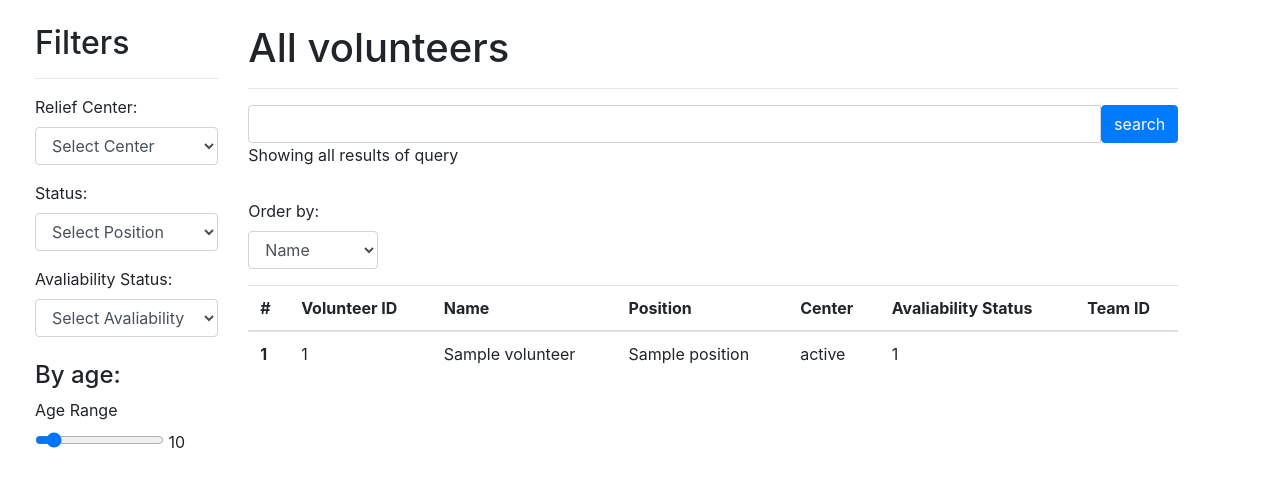
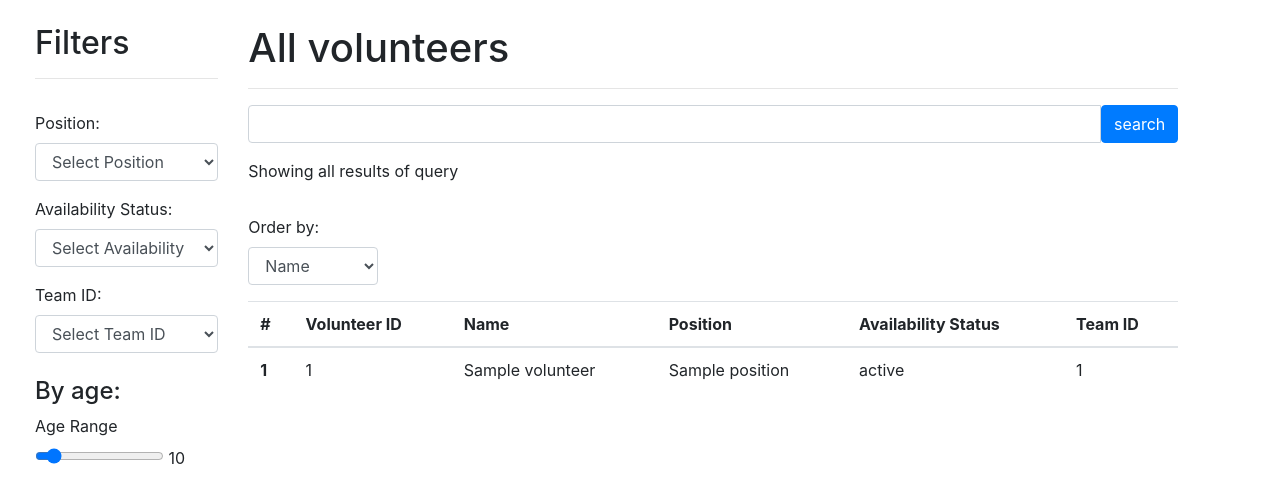
Before and after one commit to yxzuz/Flood-Relief-Center, a Django app: template flood_relief_center/templates/flood_relief_center/volunteers.html in a window 1280 px wide. Shown: the part 56-559 px from the top of the page. Run offline with Django 5.2, Linux system fonts and the light colour scheme; data comes from the database, SQL or seed files in the repository; tables that the repository leaves empty hold one stand-in row (values such as "Sample post"); the template is opened without the code that fills it: values that come from a table or form of the project are taken from there, most other values are stand-ins (such as "Sample title", 1, 10 or a date in 2020); some libraries are stand-ins or nearby versions.

Commit message:
volunteers

```diff
--- a/flood_relief_center/templates/flood_relief_center/relief_center_detail.html
+++ b/flood_relief_center/templates/flood_relief_center/relief_center_detail.html
@@ -41,10 +41,10 @@
                 <p>Donec id elit non mi porta gravida at eget metus. Fusce dapibus, tellus ac cursus commodo, tortor
                     mauris condimentum nibh, ut fermentum massa justo sit amet risus. Etiam porta sem malesuada magna
                     mollis euismod. Donec sed odio dui. </p>
-                <p><a class="btn btn-secondary" href="#" role="button">View details &raquo;</a></p>
+                <p><a class="btn btn-secondary"  href="{% url 'flood-relief-center:volunteers'%}" role="button">View details</a></p>
             </div>
             <div class="col-md-4">
-                <h2>Activities</h2>
+                <h2>Track Activities</h2>
                 <p>Donec sed odio dui. Cras justo odio, dapibus ac facilisis in, egestas eget quam. Vestibulum id ligula
                     porta felis euismod semper. Fusce dapibus, tellus ac cursus commodo, tortor mauris condimentum nibh,
                     ut fermentum massa justo sit amet risus.</p>
--- a/flood_relief_center/templates/flood_relief_center/volunteers.html
+++ b/flood_relief_center/templates/flood_relief_center/volunteers.html
@@ -1,19 +1,14 @@
 {% extends 'base.html' %}
-{% load static %}
+
 <head>
-
-
     <meta name="viewport" content="width=device-width, initial-scale=1">
     <link rel="stylesheet" href="https://maxcdn.bootstrapcdn.com/bootstrap/3.3.7/css/bootstrap.min.css">
     <script src="https://ajax.googleapis.com/ajax/libs/jquery/3.2.1/jquery.min.js"></script>
     <script src="https://maxcdn.bootstrapcdn.com/bootstrap/3.3.7/js/bootstrap.min.js"></script>
-
     <link href="https://cdnjs.cloudflare.com/ajax/libs/font-awesome/4.7.0/css/font-awesome.min.css" rel="stylesheet">
-
 </head>
 
-
-{% block title %} Victims {% endblock %}
+{% block title %} Volunteers {% endblock %}
 
 <body>
 {% block content %}
@@ -29,126 +24,88 @@
                                 <div class="col-md-2">
                                     <h2 class="grid-title"><i class="fa fa-filter"></i> Filters</h2>
                                     <hr>
-
-                <!-- BEGIN FILTER BY CATEGORY -->
-                <!-- <h4>By category:</h4>
-                <div class="checkbox">
-                  <label><input type="checkbox" class="icheck" name="name_search"> Name</label>
-                </div>
-                <div class="checkbox">
-                  <label><input type="checkbox" class="icheck"> Age</label>
-                </div>
-                <div class="checkbox">
-                  <label><input type="checkbox" class="icheck" name="address_search"> Address</label>
-                </div> -->
-
                                     <form method="GET" action=".">
                                         <div class="container" style="padding: 0%;">
-                    <label for="center">Relief Center:</label>
-                    <select id="center" name="selected_center" class="form-control">
-                        <!-- Null option at the top -->
-                        <option value="" disabled {% if not request.GET.selected_center %}selected{% endif %}>Select Center</option>
-                        {% for center in centers %}
-                            <option value="{ CenterID }" {% if center.id|stringformat:"s" == request.GET.selected_center %}selected{% endif %}>
-                                {{ center.name }}
-                            </option>
-                        {% endfor %}
-                    </select>
-
-                    <label for="position" class="mt-3">Status:</label>
+                                            <label for="position" class="mt-3">Position:</label>
                                             <select id="position" name="selected_position" class="form-control">
-                        <!-- Null option at the top -->
                                                 <option value="" selected disabled>Select Position</option>
-                        {% for value, label in current_position %}
+                                                {% for value, label in position %}
                                                     <option value="{{ value }}">{{ label }}</option>
                                                 {% endfor %}
                                             </select>
 
-
-                    <label for="avaliability_status" class="mt-3">Avaliability Status:</label>
-                    <select id="avaliability_status" name="selected_avaliability_status" class="form-control">
-                        <!-- Null option at the top -->
-                        <option value="" selected disabled>Select Avaliability Status</option>
-                        {% for value, label in avaliability_status %}
-                        <option value="{{ value }}">{{ label }}</option>
+                                            <label for="avaliability_status" class="mt-3">Availability Status:</label>
+                                            <select id="avaliability_status" name="selected_availability_status" class="form-control">
+                                                <option value="" selected disabled>Select Availability Status</option>
+                                                {% for status in avaliability_status %}
+                                                    <option value="{{ status }}">{{ status }}</option>
                                                 {% endfor %}
                                             </select>
+
+                                            <label for="team_id" class="mt-3">Team ID:</label>
+                                            <select id="team_id" name="selected_team_id" class="form-control">
+                                                <option value="" selected disabled>Select Team ID</option>
+                                                {% for id in teamID %}
+                                                    <option value="{{ id }}">{{ id }}</option>
+                                                {% endfor %}
+                                            </select>
+
+
                                         </div>
 
-
-
-                <!-- END FILTER BY CATEGORY -->
-
-                <div class="padding"></div>
-
-                <!-- BEGIN FILTER BY AGE -->
+                                        <!-- Age Range Slider -->
                                         <br />
                                         <h4>By age:</h4>
                                         <label for="customRange2" class="form-label">Age Range</label>
-
-                <!-- Age Range Slider -->
                                         <input type="range" class="form-range" min="0" max="100" id="customRange2" value="{{ age }}">
-
-                <!-- Display the selected age dynamically -->
                                         <span id="ageValue">{{ age }}</span>
-                <!-- END FILTER BY AGE -->
-
-                <div class="padding"></div>
 
 
-              </div>
-              <!-- END FILTERS -->
+                                    </form> <!-- Close form here -->
+
+                                </div> <!-- END FILTERS -->
+
                                 <!-- BEGIN RESULT -->
-              <div class="col-md-9 full-width" >
+                                <div class="col-md-9 full-width">
                                     <h1><i class="fa fa-file-o"></i> All volunteers</h1>
                                     <hr>
-                <!-- BEGIN SEARCH INPUT -->
+
+                                    <!-- Search Input-->
                                     <div class="input-group">
                                       <input type="text" class="form-control" name="search_query" value="">
                                       <span class="input-group-btn">
                                         <button class="btn btn-primary" type="submit"><i class="fa fa-search"></i>search</button>
                                       </span>
                                     </div>
-            <!-- </form> -->
-                <!-- END SEARCH INPUT -->
+                                    <p></p>
                                     <p>Showing all results of query</p>
-
-                <div class="padding"></div>
-
+<!--                                    <div class="padding"></div>-->
+                                    <!-- BEGIN VOLUNTEER RESULT BUT STILL VICTIM-->
                                     <div class="row">
-                  <!-- BEGIN VOLUNTEER RESULT -->
                                         <div class="col-sm-2">
                                         <label for="orderparam" class="mt-3">Order by:</label>
                                         <select id="orderparam" name="orderparam" class="form-control">
                                             <option value="name" {% if orderparam == 'name' %}selected{% endif %}>Name</option>
-                        <option value="position" {% if orderparam == 'position' %}selected{% endif %}>Position</option>
-                        <option value="avaliability_status" {% if orderparam == 'avaliability_status' %}selected{% endif %}>Avaliability Status</option>
-                        <option value="team_id" {% if orderparam == 'team_id' %}selected{% endif %}>Team ID</option>
+                                            <option value="age" {% if orderparam == 'position' %}selected{% endif %}>Position</option>
+                                            <option value="familyMembers" {% if orderparam == 'avaliability_status' %}selected{% endif %}>Avaliability Status</option>
+                                            <option value="familyMembers" {% if orderparam == 'team_id' %}selected{% endif %}>Team ID</option>
                                         </select>
-                  </div>
-            </form>
-                  <!-- END VOLUNTEER RESULT -->
-
-                  <div class="col-md-6 text-right">
-                    <span class="btn-group">
-                      <button type="button" class="btn btn-default active"><i class="fa fa-list"></i></button>
-                      <button type="button" class="btn btn-default"><i class="fa fa-th"></i></button>
-                    </span>
                                         </div>
                                     </div>
 
+
+                                    <p></p>
                                     <!-- BEGIN TABLE RESULT -->
                                     <div class="table-responsive">
                                         <table class="table table-hover">
-                    <table class="table">
                                             <thead>
                                                 <tr>
                                                     <th scope="col">#</th>
                                                     <th scope="col">Volunteer ID</th>
                                                     <th scope="col">Name</th>
                                                     <th scope="col">Position</th>
-                            <th scope="col">Center</th>
-                            <th scope="col">Avaliability Status</th>
+<!--                                                    <th scope="col">Center</th>-->
+                                                    <th scope="col">Availability Status</th>
                                                     <th scope="col">Team ID</th>
                                                 </tr>
                                             </thead>
@@ -157,55 +114,25 @@
                                                 {% for volunteer in volunteer_lists %}
                                                     <tr>
                                                         <th scope="row">{{ forloop.counter }}</th>
-                                    <td>{{ volunteerID }}</td>
+                                                        <td>{{ volunteer.volunteerID }}</td> <!-- Assuming volunteerID should be volunteer.id -->
                                                         <td>{{ volunteer.name }}</td>
                                                         <td>{{ volunteer.position }}</td>
-                                    <td>{{ volunteer.avaliabilityStatus }}</td>
-                                    <!-- <td><a href="{% url 'flood-relief-center:relief-center-detail' volunteer.center.centerID %}">{{ victim.center }}</a></td> -->
+                                                        <td>{{ volunteer.availability_status }}</td> <!-- Correct spelling -->
                                                         <td>{{ volunteer.teamID }}</td>
-                                    <!-- <td>
-                                        {% for need in volunteer.needs.all %}
-                                            {{ need.get_name_display }}{% if not forloop.last %}, {% endif %}
-                                        {% endfor %}
-                                    </td> -->
-
-                                    <!-- <td>{{ volunteer.get_currentStatus_display}}</td>
-                                    <td>{{ volunteer.get_riskLevel_display }}</td> -->
-
-
                                                     </tr>
                                                 {% endfor %}
 
                                             </tbody>
                                         </table>
+                                    </div> <!-- END TABLE RESULT -->
 
-                  </tbody></table>
-                </div>
-                <!-- END TABLE RESULT -->
-
-
-              <!-- END RESULT -->
-            </div>
-          </div>
-        </div>
-      </div>
-      <!-- END SEARCH RESULT -->
-    </div>
-    </div>
-
-
-<!--
-        <div class="container" style="display: flex; justify-content: flex-end; align-items:flex-end; width: 100%; margin-right:0%;">
-        <a class="btn btn-add" style="background-color: rgb(126, 200, 118); color: white; border:0px; font-size: 20px;" href="#" role="button">Add</a></div>
-
-
-
-
-     -->
-
-
+                                </div> <!-- END RESULT -->
+                            </div> <!-- END ROW -->
+                        </div> <!-- END GRID BODY -->
+                    </div> <!-- END GRID SEARCH -->
+                </div> <!-- END SEARCH RESULT -->
+            </div> <!-- END ROW -->
+        </div> <!-- END CONTAINER FLUID -->
     </main>
-
-
 {% endblock %}
 </body>
--- a/flood_relief_center/urls.py
+++ b/flood_relief_center/urls.py
@@ -10,4 +10,5 @@ urlpatterns = [
     path("relief-centers/<int:centerID>/", views.ReliefCenterDetailView.as_view(), name="relief-center-detail"),
     path("victims/", views.VictimsListView.as_view(), name="victims"),
     path("affected-areas/", views.AffectedAreaListView.as_view(), name="affected-areas"),
+    path('volunteers/', views.VolunteersListView.as_view(), name='volunteers')
 ]
```
Also changed, not shown: flood_relief_center/views.py (+59 -3 lines). Lines whose indentation alone changed are shown as unchanged.
